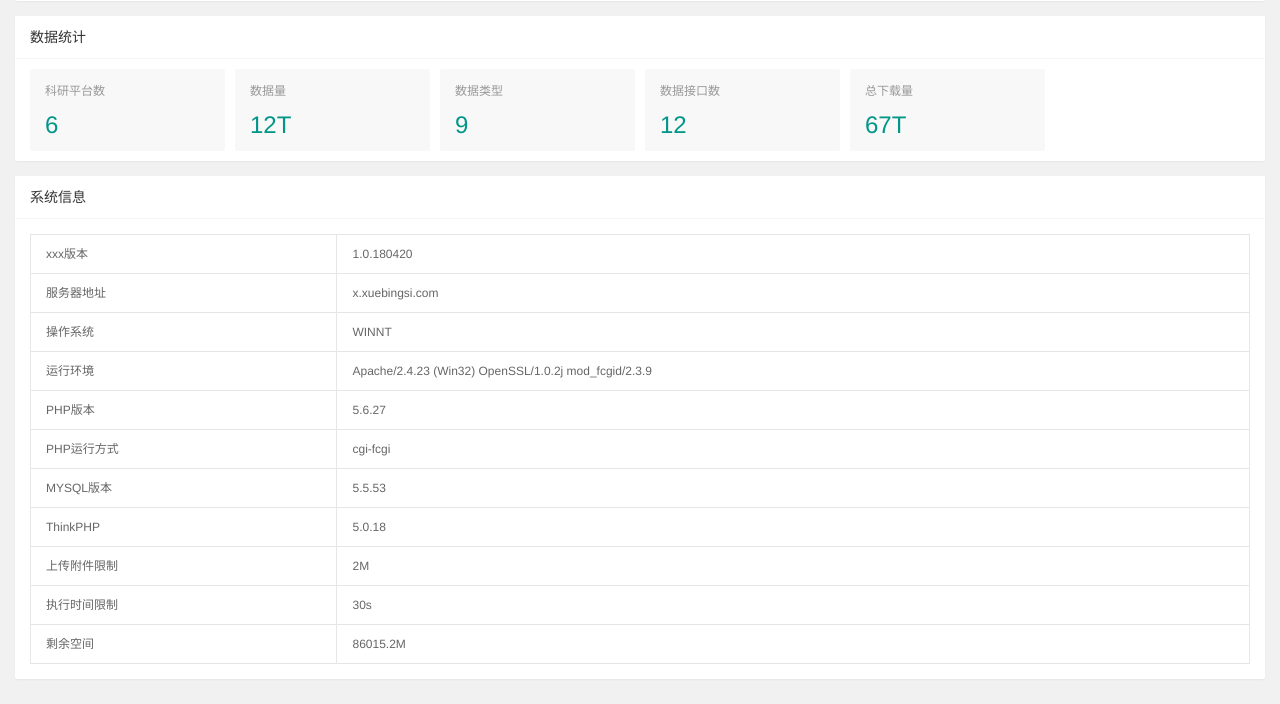
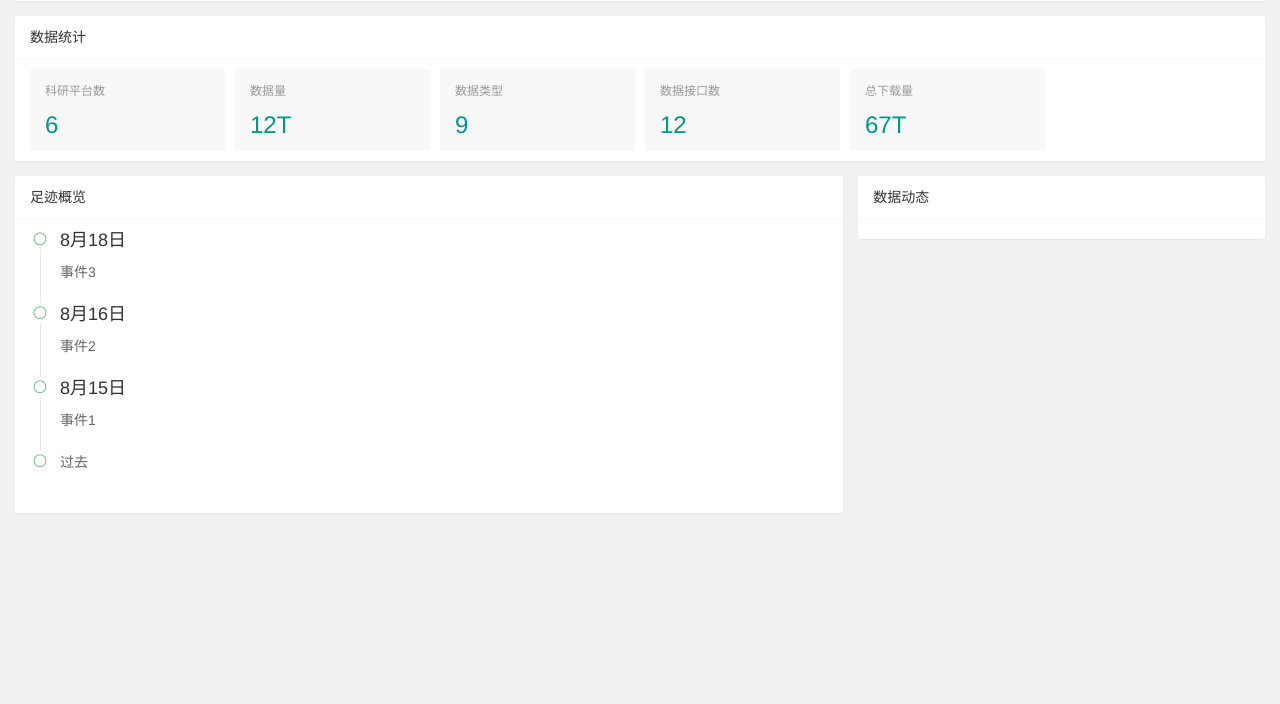
Before and after one commit to b1gby/idata_UI, a Flask app: page /welcome in a window 1280 px wide. Shown: the part 96-800 px from the top of the page. Run offline with Flask 2, Linux system fonts and the light colour scheme.

Commit message:
~ 修改一些静态链接跳转 ~ 删去欢迎页面(welcome.html)的无关表格，添加足迹时间线，以及站内数据动态卡片

```diff
--- a/project/templates/welcome.html
+++ b/project/templates/welcome.html
@@ -35,21 +35,21 @@
                 <div class="layui-card-body ">
                     <ul class="layui-row layui-col-space10 layui-this x-admin-carousel x-admin-backlog">
                         <li class="layui-col-md2 layui-col-xs6">
-                            <a href="javascript:;" class="x-admin-backlog-body">
+                            <a href="./labs_list.html" class="x-admin-backlog-body">
                                 <h3>科研平台数</h3>
                                 <p>
                                     <cite>6</cite></p>
                             </a>
                         </li>
                         <li class="layui-col-md2 layui-col-xs6">
-                            <a href="javascript:;" class="x-admin-backlog-body">
+                            <a href="./data_list.html" class="x-admin-backlog-body">
                                 <h3>数据量</h3>
                                 <p>
                                     <cite>12T</cite></p>
                             </a>
                         </li>
                         <li class="layui-col-md2 layui-col-xs6">
-                            <a href="javascript:;" class="x-admin-backlog-body">
+                            <a href="./data_list.html" class="x-admin-backlog-body">
                                 <h3>数据类型</h3>
                                 <p>
                                     <cite>9</cite></p>
@@ -74,62 +74,54 @@
             </div>
         </div>
 
-        <div class="layui-col-md12">
+        <div class="layui-col-md8">
             <div class="layui-card">
-                <div class="layui-card-header">系统信息</div>
-                <div class="layui-card-body ">
-                    <table class="layui-table">
-                        <tbody>
-                        <tr>
-                            <th>xxx版本</th>
-                            <td>1.0.180420</td>
-                        </tr>
-                        <tr>
-                            <th>服务器地址</th>
-                            <td>x.xuebingsi.com</td>
-                        </tr>
-                        <tr>
-                            <th>操作系统</th>
-                            <td>WINNT</td>
-                        </tr>
-                        <tr>
-                            <th>运行环境</th>
-                            <td>Apache/2.4.23 (Win32) OpenSSL/1.0.2j mod_fcgid/2.3.9</td>
-                        </tr>
-                        <tr>
-                            <th>PHP版本</th>
-                            <td>5.6.27</td>
-                        </tr>
-                        <tr>
-                            <th>PHP运行方式</th>
-                            <td>cgi-fcgi</td>
-                        </tr>
-                        <tr>
-                            <th>MYSQL版本</th>
-                            <td>5.5.53</td>
-                        </tr>
-                        <tr>
-                            <th>ThinkPHP</th>
-                            <td>5.0.18</td>
-                        </tr>
-                        <tr>
-                            <th>上传附件限制</th>
-                            <td>2M</td>
-                        </tr>
-                        <tr>
-                            <th>执行时间限制</th>
-                            <td>30s</td>
-                        </tr>
-                        <tr>
-                            <th>剩余空间</th>
-                            <td>86015.2M</td>
-                        </tr>
-                        </tbody>
-                    </table>
+               <div class="layui-card-header">
+                   足迹概览
+               </div>
+                <div class="layui-card-body">
+                    <ul class="layui-timeline">
+                        <li class="layui-timeline-item">
+                            <i class="layui-icon layui-timeline-axis">&#xe63f;</i>
+                            <div class="layui-timeline-content layui-text">
+                                <h3 class="layui-timeline-title">8月18日</h3>
+                                <p>事件3</p>
+                            </div>
+                        </li>
+                        <li class="layui-timeline-item">
+                            <i class="layui-icon layui-timeline-axis">&#xe63f;</i>
+                            <div class="layui-timeline-content layui-text">
+                                <h3 class="layui-timeline-title">8月16日</h3>
+                                <p>事件2</p>
+                            </div>
+                        </li>
+                        <li class="layui-timeline-item">
+                            <i class="layui-icon layui-timeline-axis">&#xe63f;</i>
+                            <div class="layui-timeline-content layui-text">
+                                <h3 class="layui-timeline-title">8月15日</h3>
+                                <p>事件1</p>
+                            </div>
+                        </li>
+                        <li class="layui-timeline-item">
+                            <i class="layui-icon layui-timeline-axis">&#xe63f;</i>
+                            <div class="layui-timeline-content layui-text">
+                                <div class="layui-timeline-title">过去</div>
+                            </div>
+                        </li>
+                    </ul>
                 </div>
             </div>
         </div>
 
+        <div class="layui-col-md4" style="float:left">
+            <div class="layui-card">
+                <div class="layui-card-header">
+                    数据动态
+                </div>
+                <div class="layui-card-body">
+                </div>
+            </div>
+        </div>
         <style id="welcome_style"></style>
     </div>
 </div>
```
Also changed, not shown: project/templates/index.html (+8 -8 lines).
